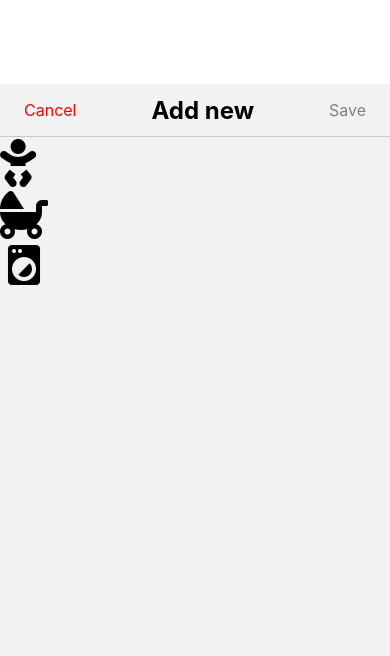
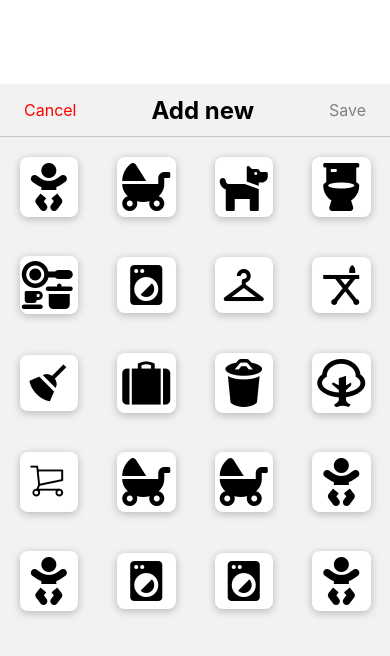
Before and after one commit to JordiMartinezDev/cleaningWars, a React Native app: screen /selectIcon in a window 390 px wide. Shown: the top 656 px of the page. Built offline with nearby package versions, Linux system fonts and the light colour scheme.

Commit message:
Select Icon improved + using Redux

```diff
--- a/components/CustomIcon.js
+++ b/components/CustomIcon.js
@@ -1,27 +1,36 @@
-import { View, Text } from "react-native";
-import React, { useEffect, useState } from "react";
+import React from "react";
 import FontAwesome5 from "@expo/vector-icons/FontAwesome5";
+import FontAwesome6 from "@expo/vector-icons/FontAwesome6";
+import MaterialCommunityIcons from "@expo/vector-icons/MaterialCommunityIcons";
 import MaterialIcons from "@expo/vector-icons/MaterialIcons";
+import Entypo from "@expo/vector-icons/Entypo";
+import EvilIcons from "@expo/vector-icons/EvilIcons";
+
+const iconMap = {
+  baby: FontAwesome5,
+  baby: FontAwesome5,
+  dog: FontAwesome5,
+  toilet: FontAwesome5,
+  checkroom: MaterialIcons,
+  iron: MaterialCommunityIcons,
+  broom: MaterialCommunityIcons,
+  suitcase: Entypo,
+  trash: Entypo,
+  tree: Entypo,
+  cart: EvilIcons,
+  "baby-carriage": FontAwesome5,
+  "kitchen-set": FontAwesome6,
+  "local-laundry-service": MaterialIcons,
+  "iron-board": MaterialCommunityIcons,
+
+  // Add more mappings here as needed
+};
 
 const CustomIcon = ({ icon, size, color }) => {
-  const [isFontAwesome, setIsFontAwesome] = useState(false);
-  const [isAntDesign, setIsAntDesign] = useState(false);
-  const [isMaterialIcons, setIsMaterialIcons] = useState(false);
-
-  //not optimized but the idea is...
-  useEffect(() => {
-    if (icon == "baby" || icon == "baby-carriage") setIsFontAwesome(true);
-    if (icon == "local-laundry-service") setIsMaterialIcons(true);
-  }, []);
-
-  return (
-    <>
-      {isFontAwesome && <FontAwesome5 name={icon} size={size} color={color} />}
-      {isMaterialIcons && (
-        <MaterialIcons name={icon} size={size} color={color} />
-      )}
-    </>
-  );
+  const IconComponent = iconMap[icon];
+  return IconComponent ? (
+    <IconComponent name={icon} size={size} color={color} />
+  ) : null;
 };
 
 export default CustomIcon;
--- /dev/null
+++ b/context/redux/slicers/iconSlicer.js
@@ -0,0 +1,19 @@
+import { createSlice } from "@reduxjs/toolkit";
+
+const iconSlicer = createSlice({
+  name: "Icons",
+  initialState: {
+    iconId: 0,
+    iconName: "baby",
+  },
+  reducers: {
+    setIcon(state, action) {
+      state.iconId = action.payload.iconId;
+      state.iconName = action.payload.iconName;
+    },
+  },
+});
+
+export const { setIcon } = iconSlicer.actions;
+
+export default iconSlicer.reducer;
--- a/context/redux/store.js
+++ b/context/redux/store.js
@@ -1,8 +1,10 @@
 import { configureStore } from "@reduxjs/toolkit";
 import authSlicer from "./slicers/authSlicer";
+import iconSlicer from "./slicers/iconSlicer";
 
 export const store = configureStore({
   reducer: {
     auth: authSlicer,
+    icon: iconSlicer,
   },
 });
--- /dev/null
+++ b/data/iconList.json
@@ -0,0 +1,22 @@
+[
+  { "name": "baby", "id": 1 },
+  { "name": "baby-carriage", "id": 2 },
+  { "name": "dog", "id": 3 },
+  { "name": "toilet", "id": 4 },
+  { "name": "kitchen-set", "id": 5 },
+  { "name": "local-laundry-service", "id": 6 },
+  { "name": "checkroom", "id": 7 },
+  { "name": "iron-board", "id": 8 },
+  { "name": "broom", "id": 9 },
+  { "name": "suitcase", "id": 10 },
+  { "name": "trash", "id": 11 },
+  { "name": "tree", "id": 12 },
+  { "name": "cart", "id": 13 },
+  { "name": "baby-carriage", "id": 14 },
+  { "name": "baby-carriage", "id": 15 },
+  { "name": "baby", "id": 16 },
+  { "name": "baby", "id": 17 },
+  { "name": "local-laundry-service", "id": 18 },
+  { "name": "local-laundry-service", "id": 19 },
+  { "name": "baby", "id": 20 }
+]
--- a/screens/modal/NewTask.js
+++ b/screens/modal/NewTask.js
@@ -6,9 +6,14 @@ import { Divider } from "react-native-paper";
 import Input from "../../components/Input";
 import AntDesign from "@expo/vector-icons/AntDesign";
 import MaterialIcons from "@expo/vector-icons/MaterialIcons";
+import { useSelector } from "react-redux";
+import CustomIcon from "../../components/CustomIcon";
 
 const NewTask = () => {
   const navigation = useNavigation();
+  const selectedIcon = useSelector((state) => state.icon.iconName);
+
+  console.log(selectedIcon);
 
   const [name, setName] = useState("");
   const [score, setScore] = useState("");
@@ -22,6 +27,7 @@ const NewTask = () => {
   function handleSelectIcon() {
     navigation.navigate("selectIcon");
   }
+
   return (
     <>
       <AddOrCancelHeader goBack={navigation.goBack} />
@@ -51,11 +57,7 @@ const NewTask = () => {
           <View style={styles.iconBar}>
             <View style={styles.defaultIconAndText}>
               <Text style={styles.iconText}>Select Icon</Text>
-              <MaterialIcons
-                name="local-laundry-service"
-                size={40}
-                color="gray"
-              />
+              <CustomIcon icon={selectedIcon} size={48} color={"black"} />
             </View>
             <View style={styles.icon}>
               <AntDesign name="right" size={16} color="gray" />
@@ -77,6 +79,13 @@ const styles = StyleSheet.create({
   inputContainer: {
     marginTop: 8,
     backgroundColor: "white",
+    //shadow on Android
+    elevation: 8,
+    //Shadow on iOS
+    shadowColor: "black",
+    shadowOpacity: 0.25,
+    shadowOffset: { width: 0, height: 2 },
+    shadowRadius: 8,
   },
   nameContainer: {},
   iconBar: {
@@ -85,6 +94,12 @@ const styles = StyleSheet.create({
     justifyContent: "space-between",
     backgroundColor: "white",
     marginTop: 8,
+    elevation: 8,
+    //Shadow on iOS
+    shadowColor: "black",
+    shadowOpacity: 0.25,
+    shadowOffset: { width: 0, height: 2 },
+    shadowRadius: 8,
   },
   iconText: {
     color: "gray",
--- a/screens/modal/SelectIcon.js
+++ b/screens/modal/SelectIcon.js
@@ -1,45 +1,74 @@
-import { View, Text, StyleSheet, ScrollView } from "react-native";
-import React from "react";
+import {
+  View,
+  Text,
+  StyleSheet,
+  ScrollView,
+  FlatList,
+  Pressable,
+} from "react-native";
+import React, { useState } from "react";
 import AddOrCancelHeader from "../../components/AddOrCancelHeader";
 import { Divider } from "react-native-paper";
 import { useNavigation } from "@react-navigation/native";
 import FontAwesome5 from "@expo/vector-icons/FontAwesome5";
 import CustomIcon from "../../components/CustomIcon";
+import { useDispatch } from "react-redux";
+import { setIcon } from "../../context/redux/slicers/iconSlicer";
+import iconList from "../../data/iconList.json";
 
 const SelectIcon = () => {
+  const [selectedIcon, setSelectedIcon] = useState(0);
   const navigation = useNavigation();
-
-  const iconList = [
-    "baby",
-    "baby-carriage",
-    "sweep",
-    "laundry",
-    "dishes",
-    "bathroom",
-    "kitchen",
-    "dog",
-    "clothing",
-    "local-laundry-service",
-  ];
+  const dispatch = useDispatch();
 
   return (
-    <ScrollView>
+    <>
       <AddOrCancelHeader goBack={navigation.goBack} />
-
       <Divider />
-      <View>
-        {iconList.map((icon) => {
-          return <CustomIcon icon={icon} size={48} color={"black"} />;
-        })}
-      </View>
-    </ScrollView>
+      <ScrollView>
+        <View style={styles.grid}>
+          {iconList.map((icon) => {
+            return (
+              <View style={styles.iconContainer} key={icon.id}>
+                <Pressable
+                  onPress={() => {
+                    dispatch(setIcon({ iconId: icon.id, iconName: icon.name }));
+                    navigation.navigate("newTask");
+                  }}
+                >
+                  <CustomIcon icon={icon.name} size={48} color={"black"} />
+                </Pressable>
+              </View>
+            );
+          })}
+        </View>
+      </ScrollView>
+    </>
   );
 };
 
 export default SelectIcon;
 
 const styles = StyleSheet.create({
-  container: {
+  grid: {
     flex: 1,
+    flexDirection: "row",
+    flexWrap: "wrap",
+    justifyContent: "space-evenly",
+    alignItems: "center",
+  },
+  iconContainer: {
+    width: "15%",
+    margin: "5%",
+    alignItems: "center",
+    backgroundColor: "white",
+    borderRadius: 8,
+    padding: 4,
+    elevation: 8,
+    //Shadow on iOS
+    shadowColor: "black",
+    shadowOpacity: 0.25,
+    shadowOffset: { width: 0, height: 2 },
+    shadowRadius: 8,
   },
 });
```
